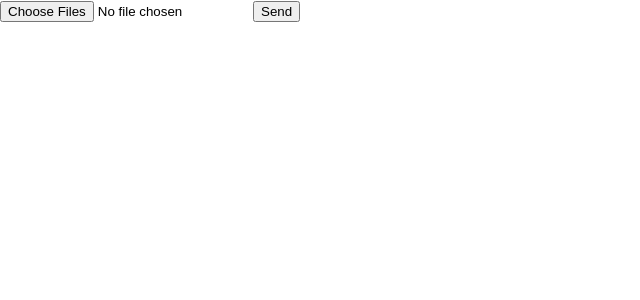
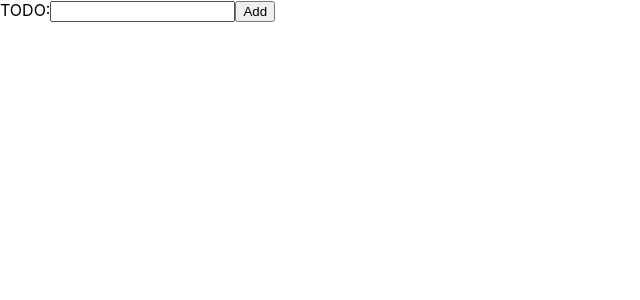
Before and after one commit to rikeda-cloud/react, a React (Create React App) app in the folder my-app/: page / in a window 1280 px wide. Shown: the top 300 px of the page, without its empty margins (0-640 px from the left). Built offline with nearby package versions, Linux system fonts and the light colour scheme.

Commit message:
[add] StateTodo Component

```diff
--- a/my-app/src/App.tsx
+++ b/my-app/src/App.tsx
@@ -1,10 +1,10 @@
 import './App.css';
-import { FormFile } from "./FormFile";
+import { StateTodo } from "./StateTodo";
 
 function App() {
 	return (
 		<div>
-			<FormFile />
+			<StateTodo />
 		</div>
 	);
 }
--- /dev/null
+++ b/my-app/src/StateTodo.tsx
@@ -0,0 +1,41 @@
+import React from "react";
+
+let maxId = 0;
+
+interface Todo {
+	id: number;
+	title: string;
+	created: Date;
+	isDone: boolean;
+}
+
+export function StateTodo() {
+	const [title, setTitle] = React.useState("");
+	const [todo, setTodo] = React.useState<Todo[]>([]);
+
+	const handleChangeTitle = (e: React.ChangeEvent<HTMLInputElement>) => {
+		setTitle(e.target.value);
+	}
+
+	const handleClick = () => {
+		setTodo([
+			...todo,
+			{ id: ++maxId, title, created: new Date(), isDone: false }
+		]);
+	};
+
+	return (
+		<div>
+			<label>
+				TODO:
+				<input type="text" name="title" value={title} onChange={handleChangeTitle} />
+			</label>
+			<button type="button" onClick={handleClick}>Add</button><br />
+			<ul>
+				{todo.map(item => (
+					<li key={item.id}>{item.title}</li>
+				))}
+			</ul>
+		</div>
+	)
+}
```
